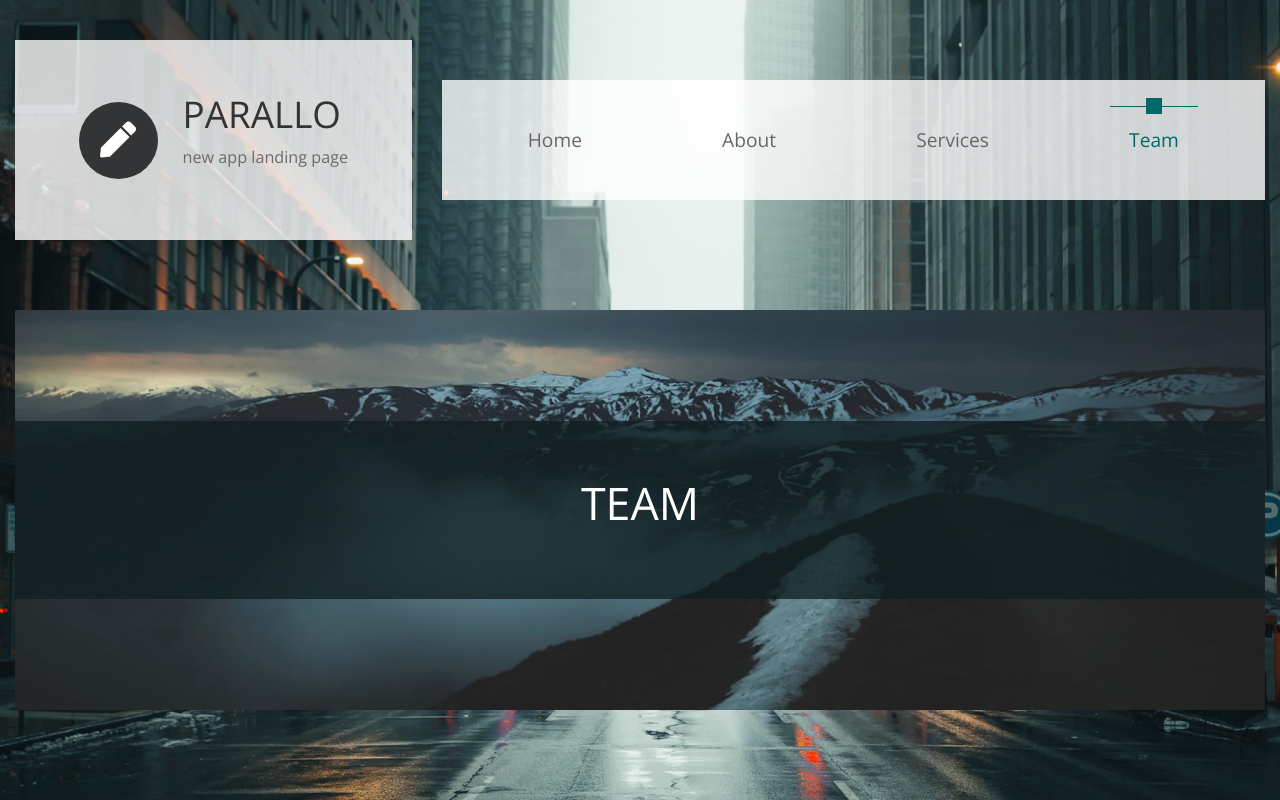
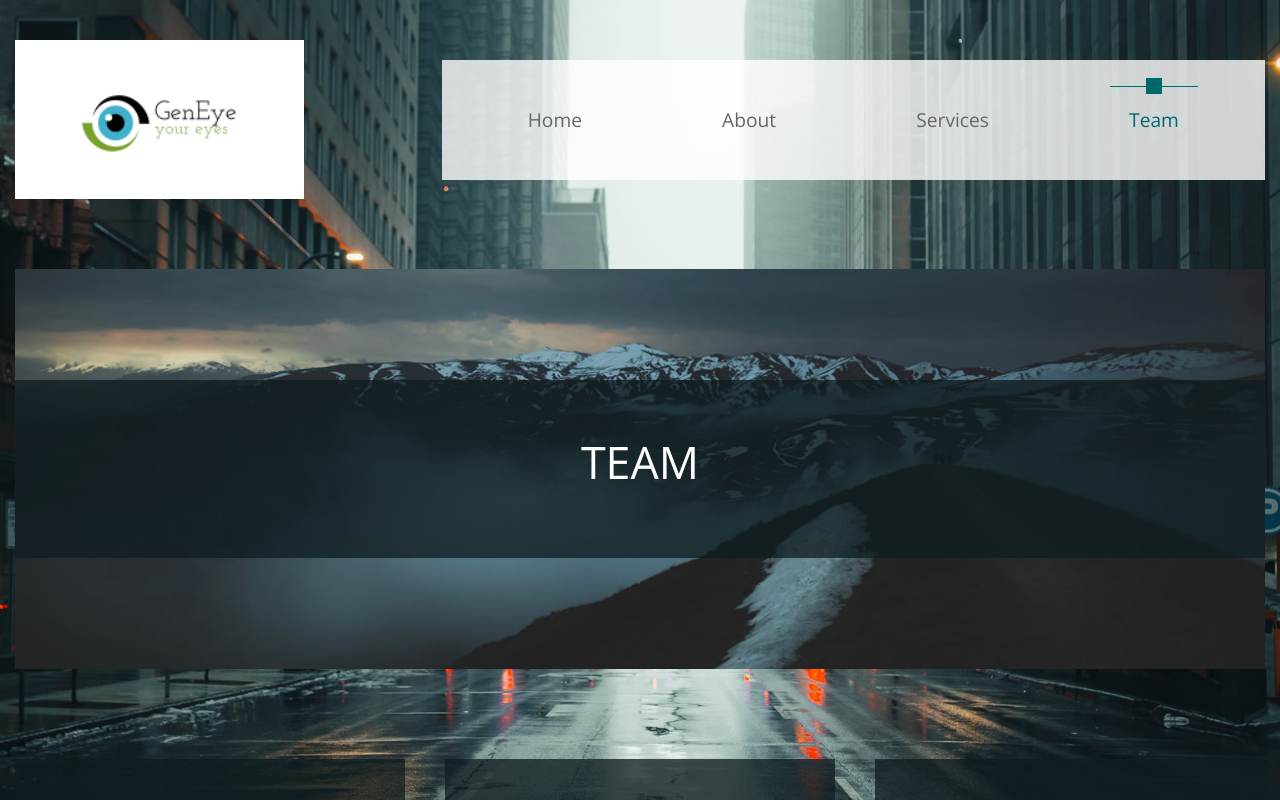
Before and after one commit to efesefe/GenEye-web-page, a plain HTML site: page testimonials.html in a window 1280 px wide. Shown: the top 800 px of the page. Drawn offline with nearby package versions, Linux system fonts and the light colour scheme.

Commit message:
Update testimonials.html

```diff
--- a/testimonials.html
+++ b/testimonials.html
@@ -22,13 +22,7 @@ https://templatemo.com/tm-534-parallo
       <div class="container-fluid">
         <div class="row tm-brand-row">
           <div class="col-lg-4 col-11">
-            <div class="tm-brand-container tm-bg-white-transparent">
-              <i class="fas fa-2x fa-pen tm-brand-icon"></i>
-              <div class="tm-brand-texts">
-                <h1 class="text-uppercase tm-brand-name">Parallo</h1>
-                <p class="small">new app landing page</p>
-              </div>
-            </div>
+           <img src="img/image.png" alt="GenEye-logo">
           </div>
           <div class="col-lg-8 col-1">
             <div class="tm-nav">
```
